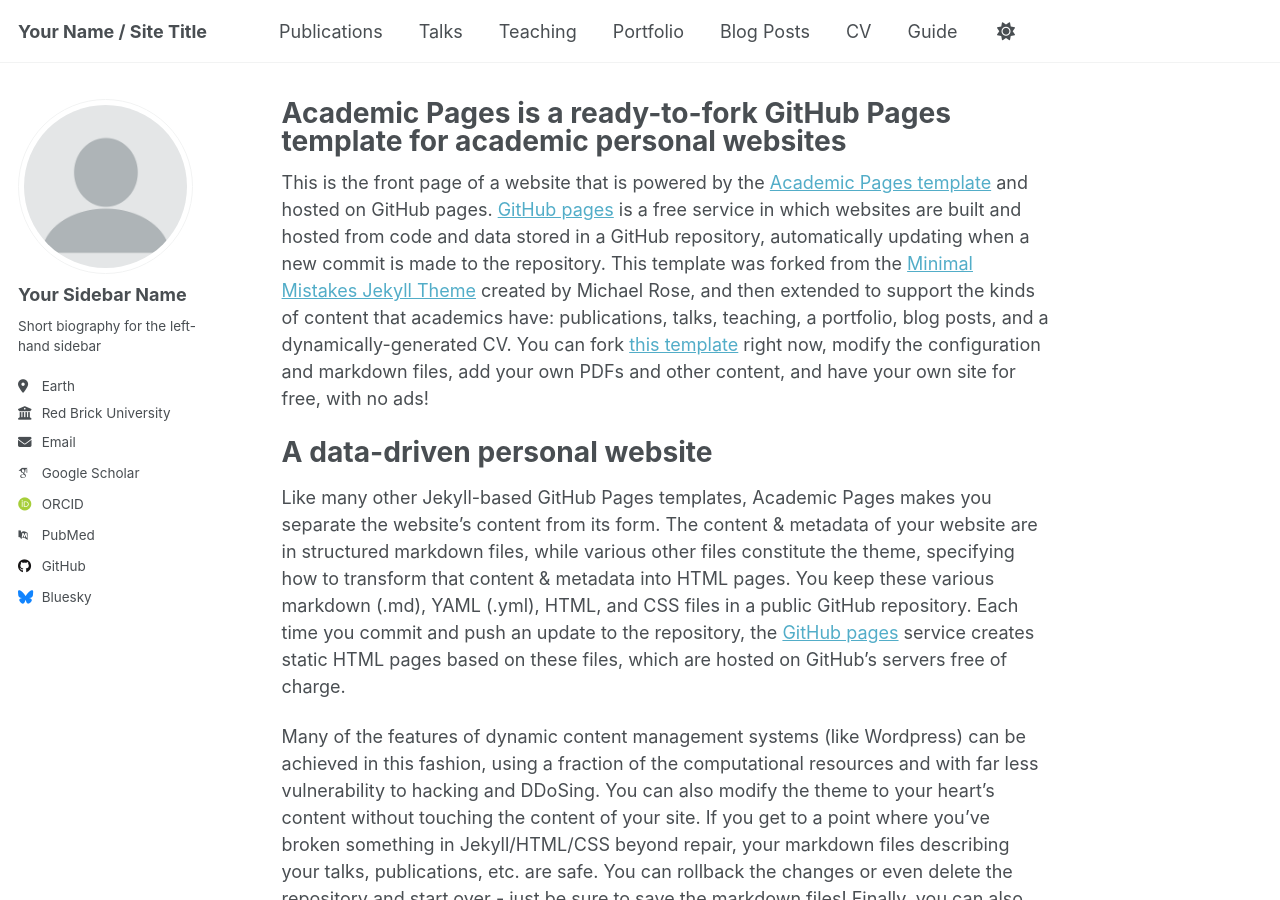
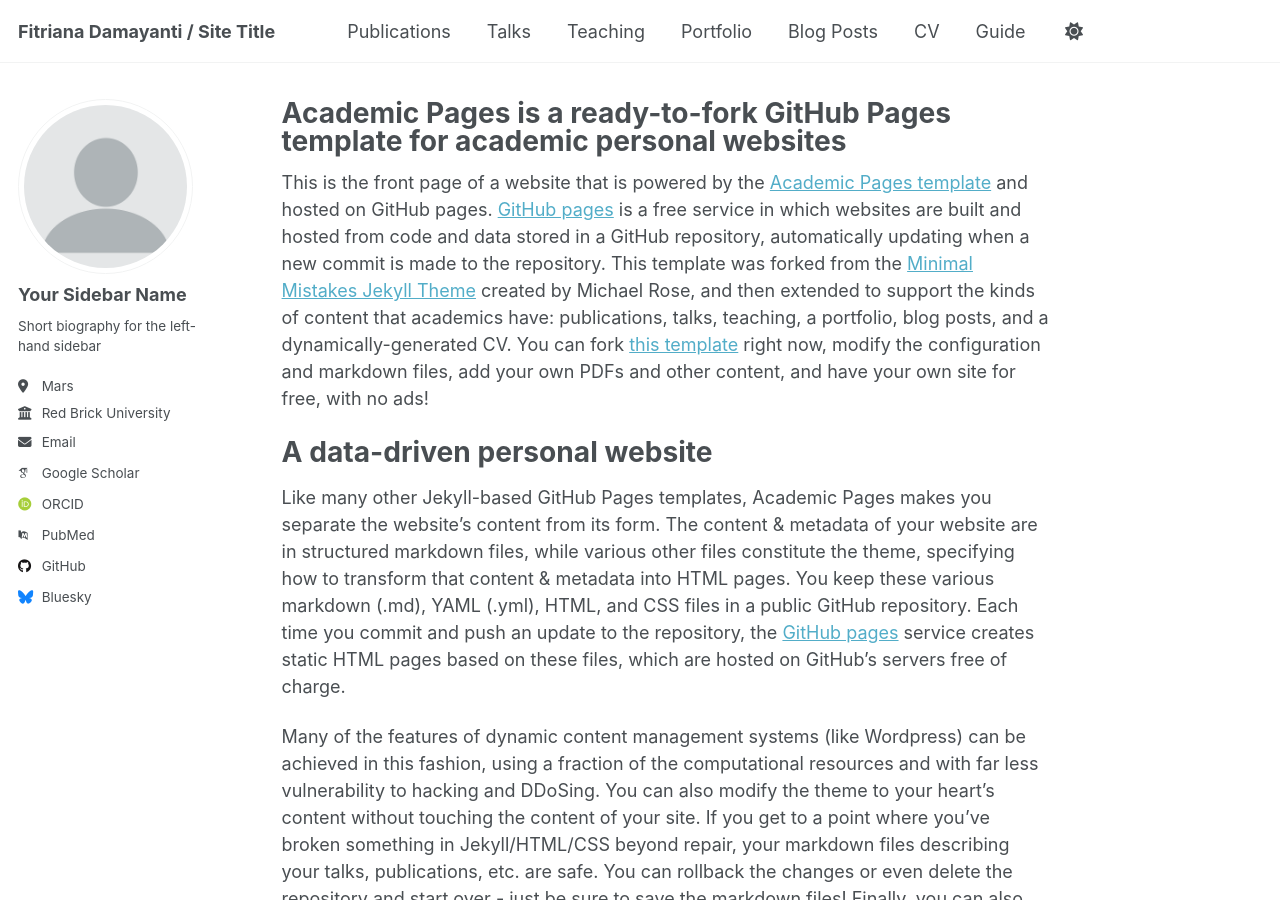
Before and after one commit to Fitriana25/fitrianadamayanti.github.io, a Jekyll site: the page built from _pages/about.md, in a window 1280 px wide and 900 px high. Built offline with Jekyll 4.4.1, drawn with Linux system fonts in a browser that asks for light colours; some web fonts are replaced.

Commit message:
fix: correct name

```diff
--- a/_config.yml
+++ b/_config.yml
@@ -9,13 +9,13 @@
 # Basic Site Settings
 locale                   : "en-US"
 site_theme               : "default"
-title                    : "Your Name / Site Title"
+title                    : "Fitriana Damayanti / Site Title"
 title_separator          : "-"
 name                     : &name "Fitriana Damayanti"
 description              : &description "personal description"
-url                      : https://fitrianadamayanti.github.io # the base hostname & protocol for your site e.g. "https://[your GitHub username].github.io"
+url                      : https://fitriana25.github.io/fitrianadamayanti.github.io/ # the base hostname & protocol for your site e.g. "https://[your GitHub username].github.io"
 baseurl                  : "" # the subpath of your site, e.g. "/blog"
-repository               : "fitrianadamayanti.github.io"
+repository               : "https://fitriana25.github.io/fitrianadamayanti.github.io/"
 
 # Site Author - The following control what appear as part of the author content on the side bar.
 #               If a field is blank the icon and link will not appear, otherwise it will be shown.
@@ -26,7 +26,7 @@
   name             : "Your Sidebar Name"
   pronouns         : # example: "she/her"
   bio              : "Short biography for the left-hand sidebar"
-  location         : "Earth"
+  location         : "Mars"
   employer         : "Red Brick University"
   uri              : # URL
   email            : "none@example.org"
```
